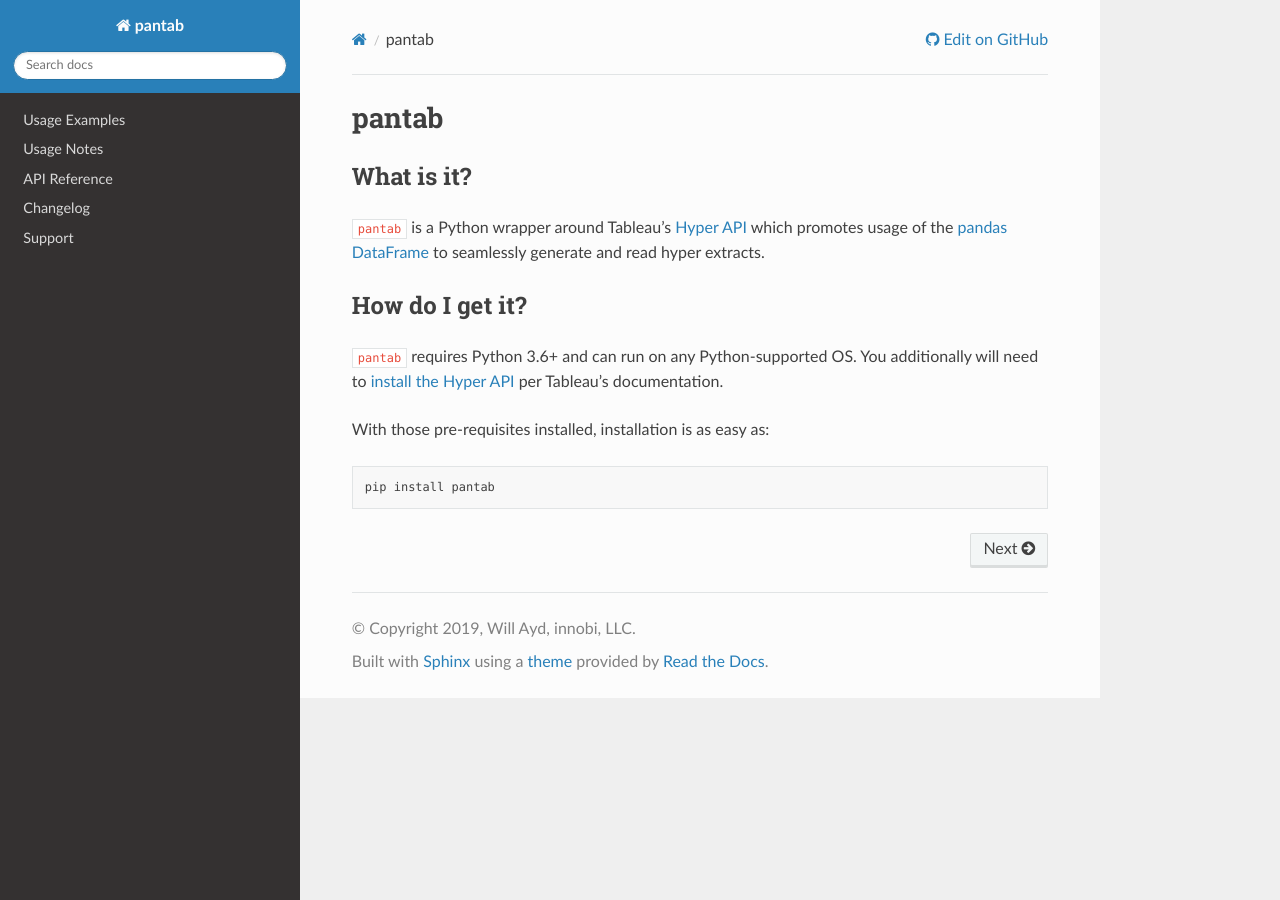
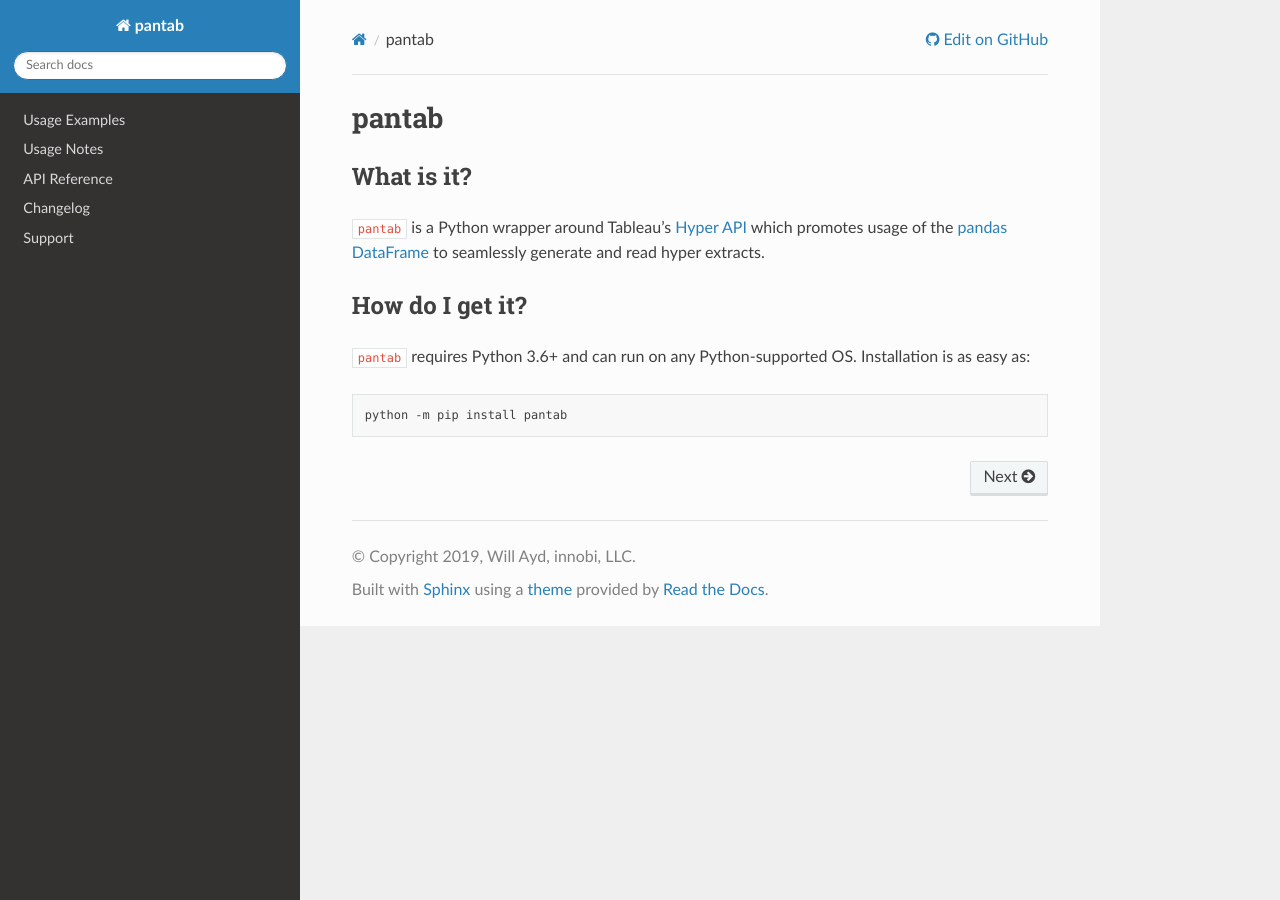
Before and after one commit to innobi/pantab, a Sphinx documentation site: the page built from doc/source/index.rst, in a window 1280 px wide. Built offline with Sphinx 7.4.7 and the Read the Docs theme 2.0.0, drawn with Linux system fonts in a browser that asks for light colours.

Commit message:
updated docs

```diff
--- a/doc/source/index.rst
+++ b/doc/source/index.rst
@@ -18,10 +18,8 @@
 How do I get it?
 ----------------
 
-``pantab`` requires Python 3.6+ and can run on any Python-supported OS. You additionally will need to `install the Hyper API <https://help.tableau.com/current/api/hyper_api/en-us/docs/hyper_api_installing.html>`_ per Tableau's documentation.
-
-With those pre-requisites installed, installation is as easy as:
+``pantab`` requires Python 3.6+ and can run on any Python-supported OS. Installation is as easy as:
 
 .. code-block:: bash
 
-   pip install pantab
+   python -m pip install pantab
```
